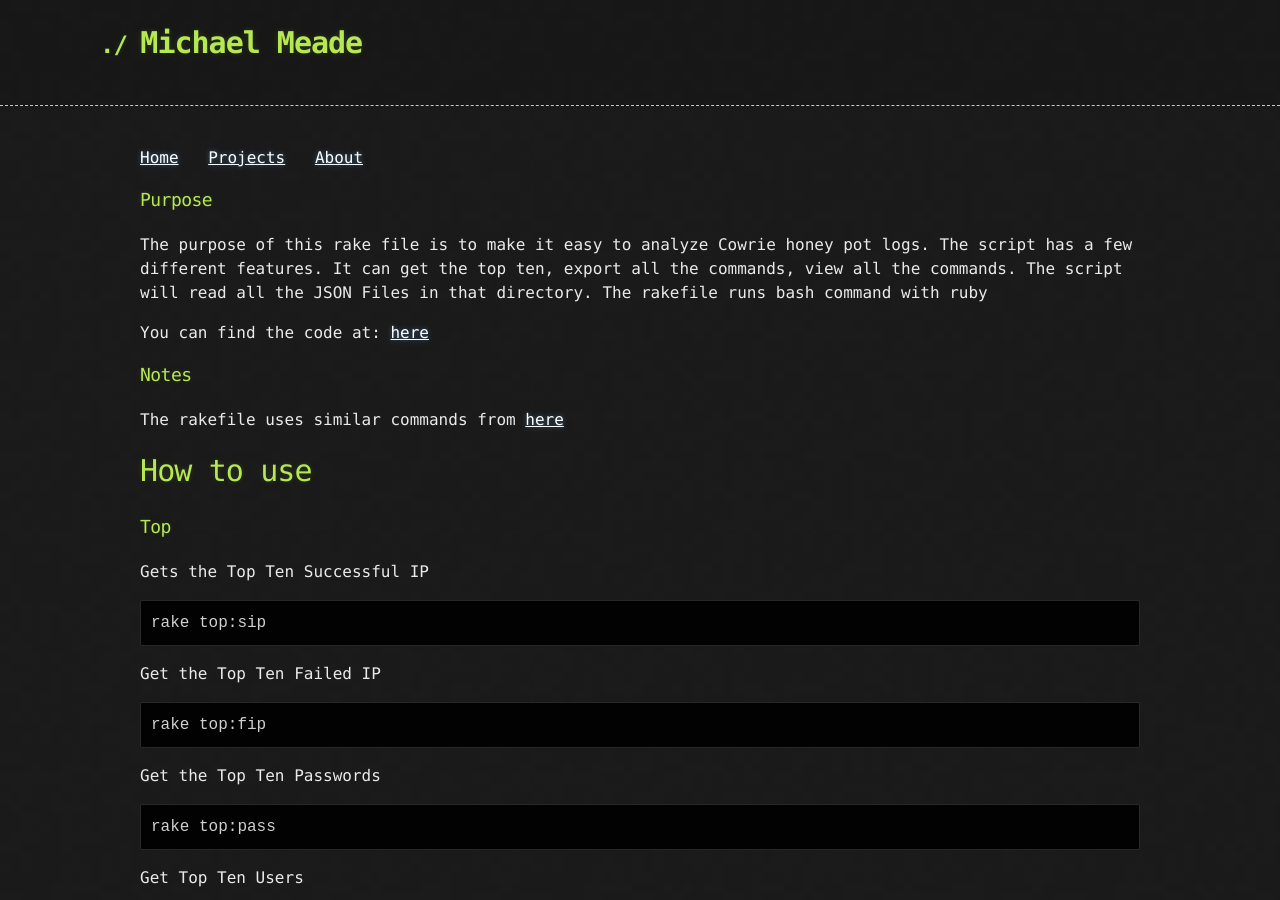
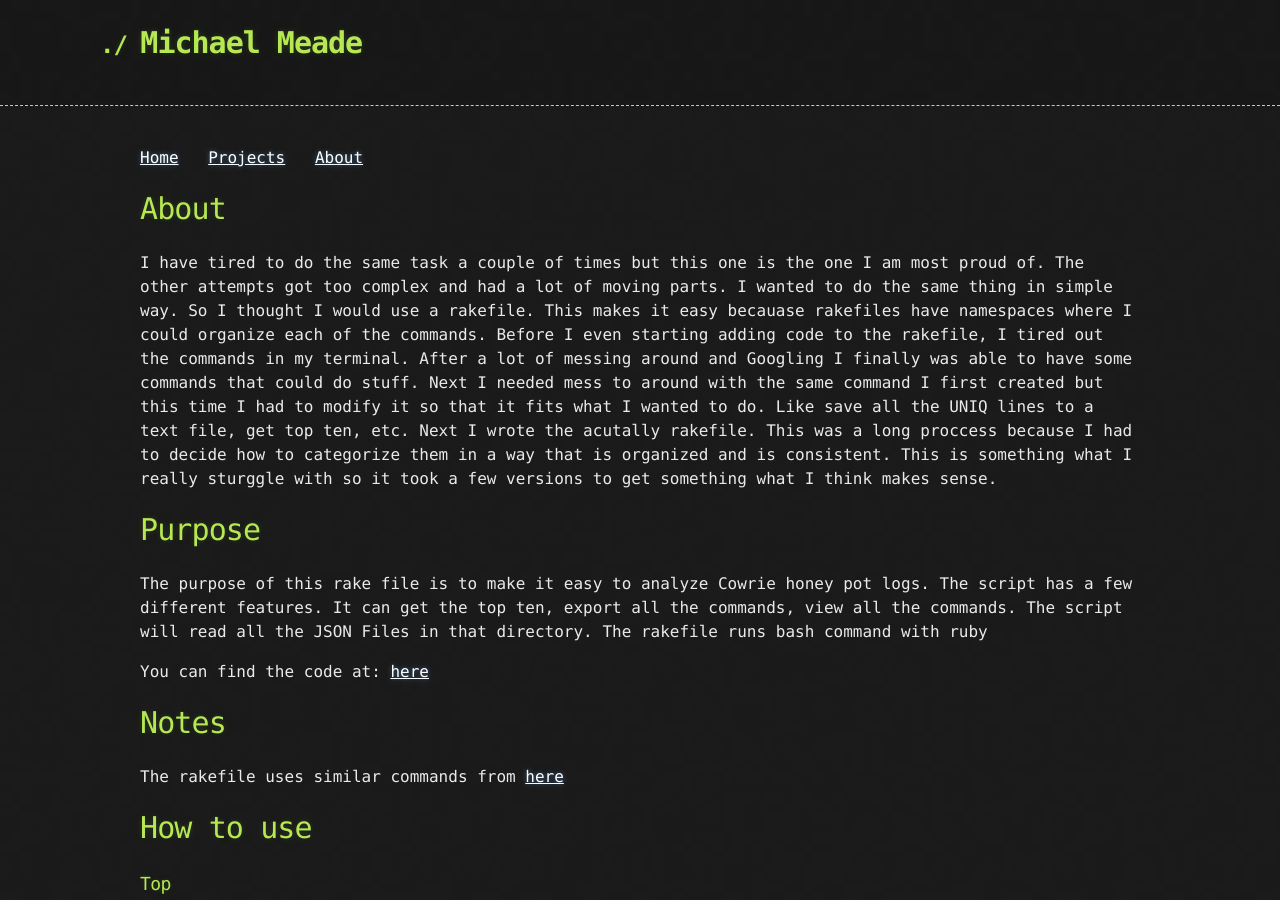
Before and after one commit to Michael-Meade/MinerFind, a Jekyll site: the page built from Projects/rakefile-cowrie.md, in a window 1280 px wide and 900 px high. Built offline with Jekyll 4.4.1, drawn with Linux system fonts in a browser that asks for light colours; our own code applies the rules of GitHub Pages for plain Markdown files; the repository's description, which GitHub fills in, is left out.

Commit message:
Update rakefile-cowrie.md

```diff
--- a/Projects/rakefile-cowrie.md
+++ b/Projects/rakefile-cowrie.md
@@ -1,4 +1,9 @@
-### Purpose
+# About
+I have tired to do the same task a couple of times but this one is the one I am most proud of. The other attempts got too complex and had a lot of moving parts. I wanted to do the same thing in simple way. So I thought I would use a rakefile. This makes it easy becauase rakefiles have namespaces where I could organize each of the commands.
+Before I even starting adding code to the rakefile, I tired out the commands in my terminal. After a lot of messing around and Googling I finally was able to have some commands that could do stuff. Next I needed mess to around with the same command I first created but this time I had to modify it so that it fits what I wanted to do. Like save all the UNIQ lines to a text file, get top ten, etc. Next I wrote the acutally rakefile. This was a long proccess because I had to decide how to categorize them in a way that is organized and is consistent. This is something what I really sturggle with so it took a few versions to get something what I think makes sense.
+
+
+# Purpose
 The purpose of this rake file is to make it easy to analyze Cowrie honey pot logs.
 The script has a few different features. It can get the top ten, export all the commands, view all the commands.
 The script will read all the JSON Files in that directory.  The rakefile runs bash command with ruby
@@ -6,7 +11,7 @@ The script will read all the JSON Files in that directory.  The rakefile runs ba
 You can find the code at: <a href="https://github.com/Michael-Meade/cowrie-rakefile">here</a>
 
 
-### Notes
+# Notes
 
 The rakefile uses similar commands from <a href="https://michael-meade.github.io/2020/11/03/Cowrie-Commands.html">here</a>
 # How to use
```
